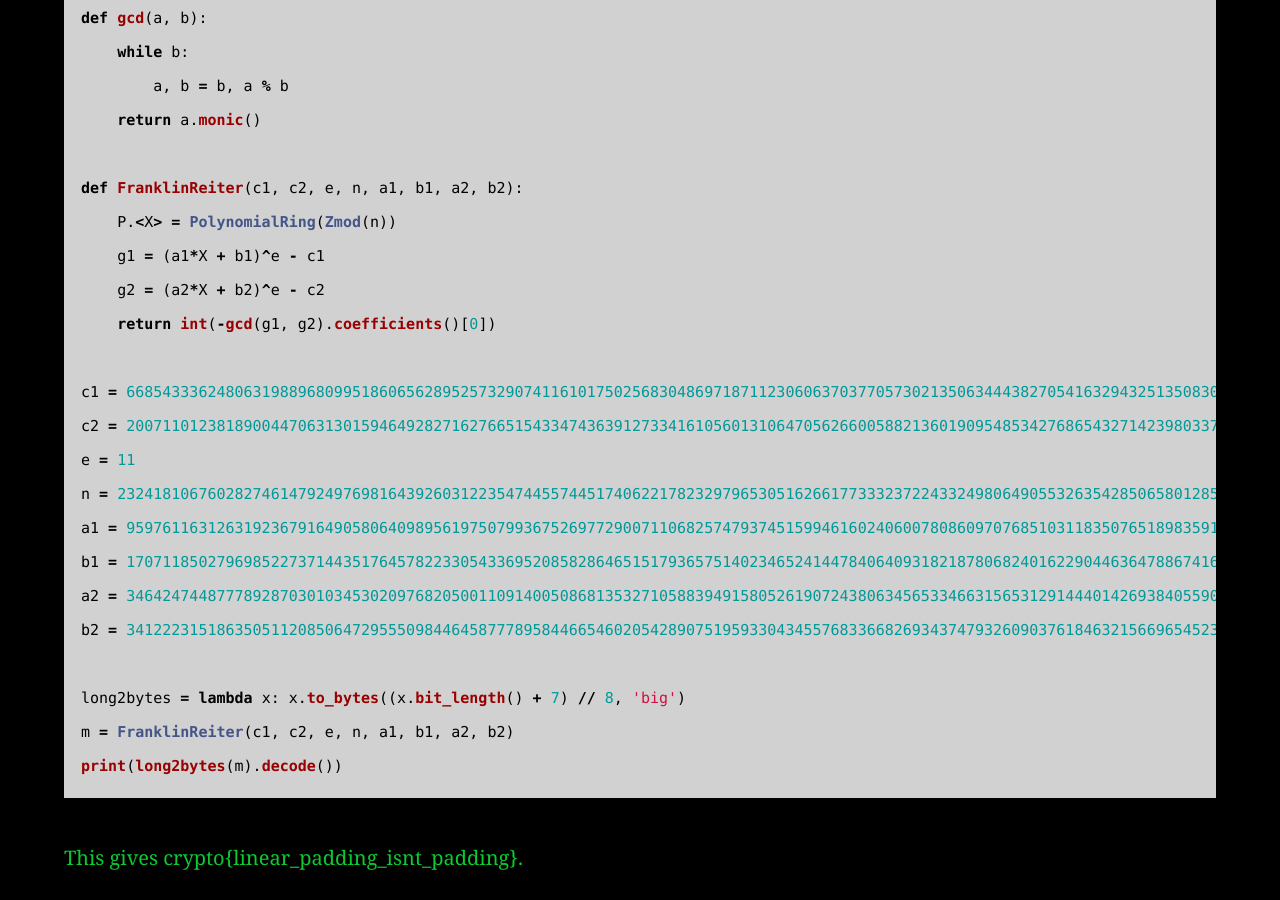
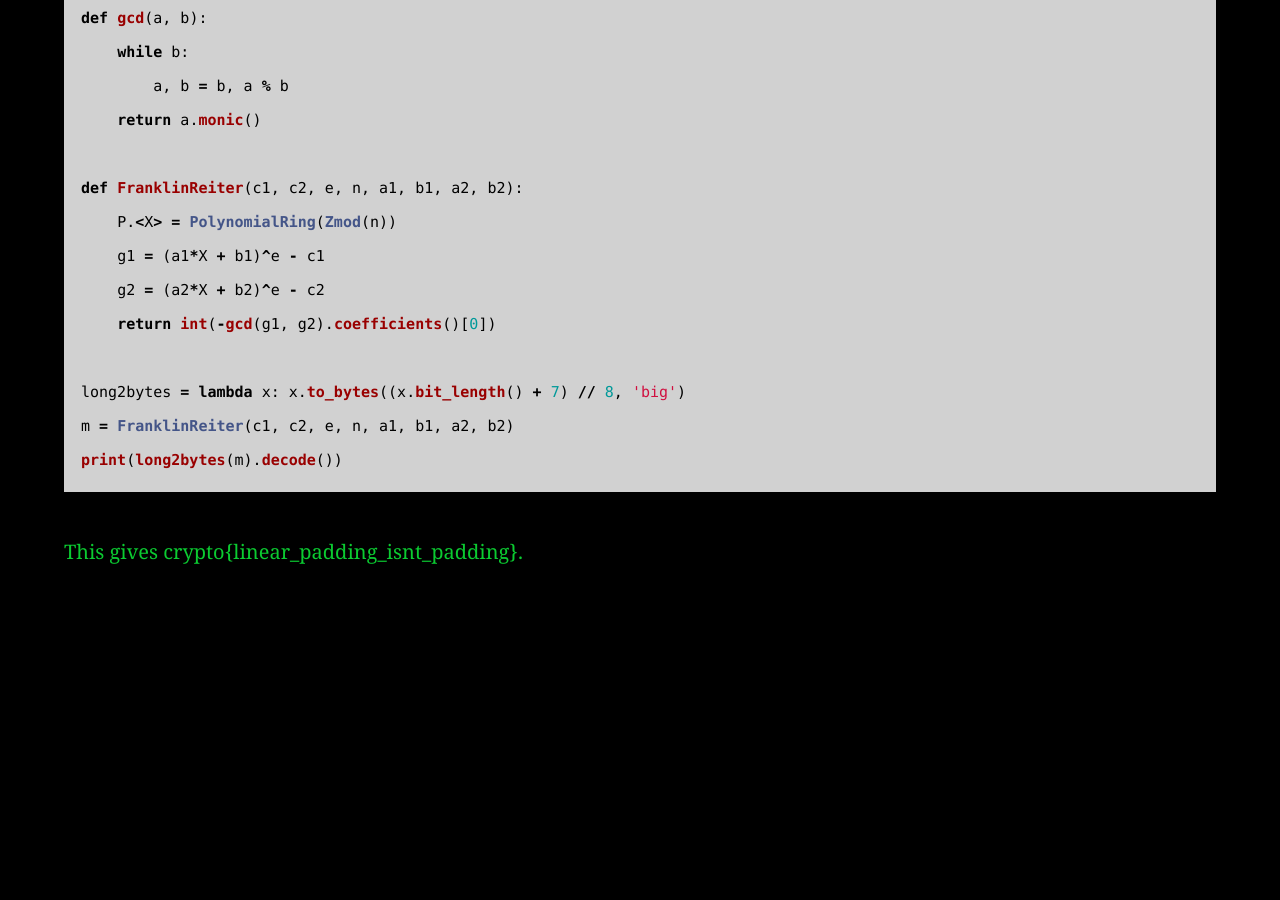
Before and after one commit to AC01010/Connor-McCartney.github.io, a Jekyll site: the page built from _posts/2010-01-12-CryptohackRSAPadding.md, in a window 1280 px wide and 900 px high, scrolled down 2704 px. Built offline with Jekyll 4.4.1, drawn with Linux system fonts in a browser that asks for light colours; after the commit the page ends 3298 px from its top, so only the background shows below that.

Commit message:
Update 2010-01-12-CryptohackRSAPadding.md

```diff
--- a/_posts/2010-01-12-CryptohackRSAPadding.md
+++ b/_posts/2010-01-12-CryptohackRSAPadding.md
@@ -93,15 +93,6 @@ def FranklinReiter(c1, c2, e, n, a1, b1, a2, b2):
     g2 = (a2*X + b2)^e - c2
     return int(-gcd(g1, g2).coefficients()[0])
 
-c1 = 66854333624806319889680995186065628952573290741161017502568304869718711230606370377057302135063444382705416329432513508306590414246716689432121764089058141350762>
-c2 = 20071101238189004470631301594649282716276651543347436391273341610560131064705626600588213601909548534276865432714239803372364439421506882877403365992818490474073>
-e = 11
-n = 232418106760282746147924976981643926031223547445574451740622178232979653051626617733323722433249806490553263542850658012859315448409337734612139168997397305223892>
-a1 = 95976116312631923679164905806409895619750799367526977290071106825747937451599461602406007808609707685103118350765189835916263000816190827957785643368896276347953>
-b1 = 17071185027969852273714435176457822330543369520858286465151793657514023465241447840640931821878068240162290446364788674165900738392197530666520576029069935293001>
-a2 = 34642474487778928703010345302097682050011091400508681353271058839491580526190724380634565334663156531291444014269384055902430708189659475582148705725624379056207>
-b2 = 34122231518635051120850647295550984464587778958446654602054289075195933043455768336682693437479326090376184632156696545233619211023414177172286596927374055432622>
-
 long2bytes = lambda x: x.to_bytes((x.bit_length() + 7) // 8, 'big')
 m = FranklinReiter(c1, c2, e, n, a1, b1, a2, b2)
 print(long2bytes(m).decode())
```
